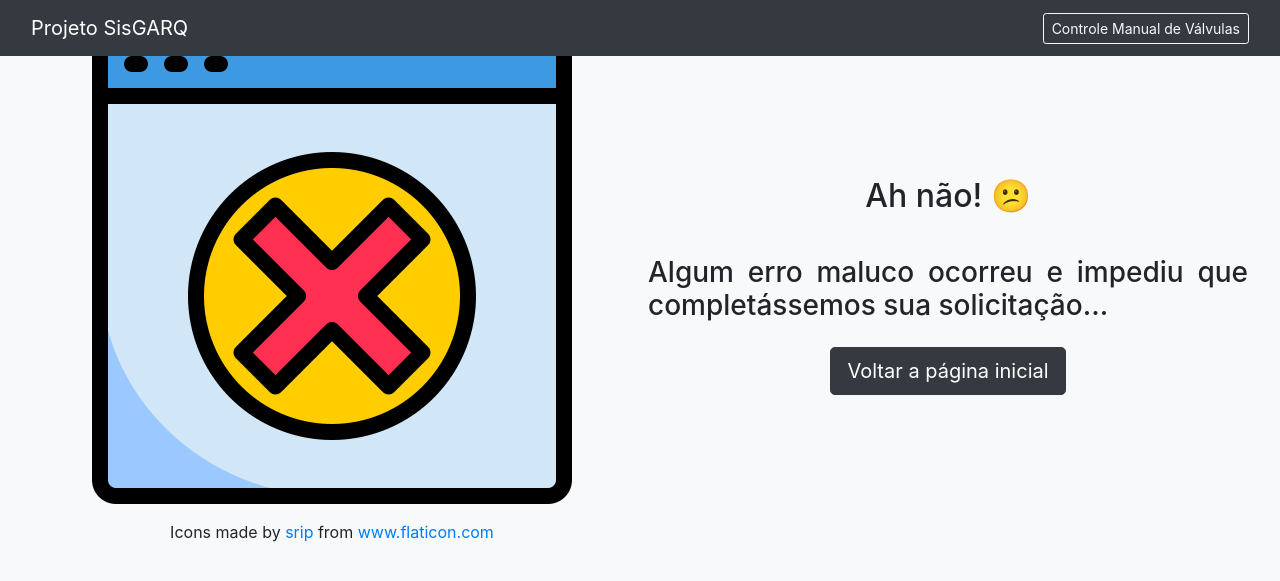
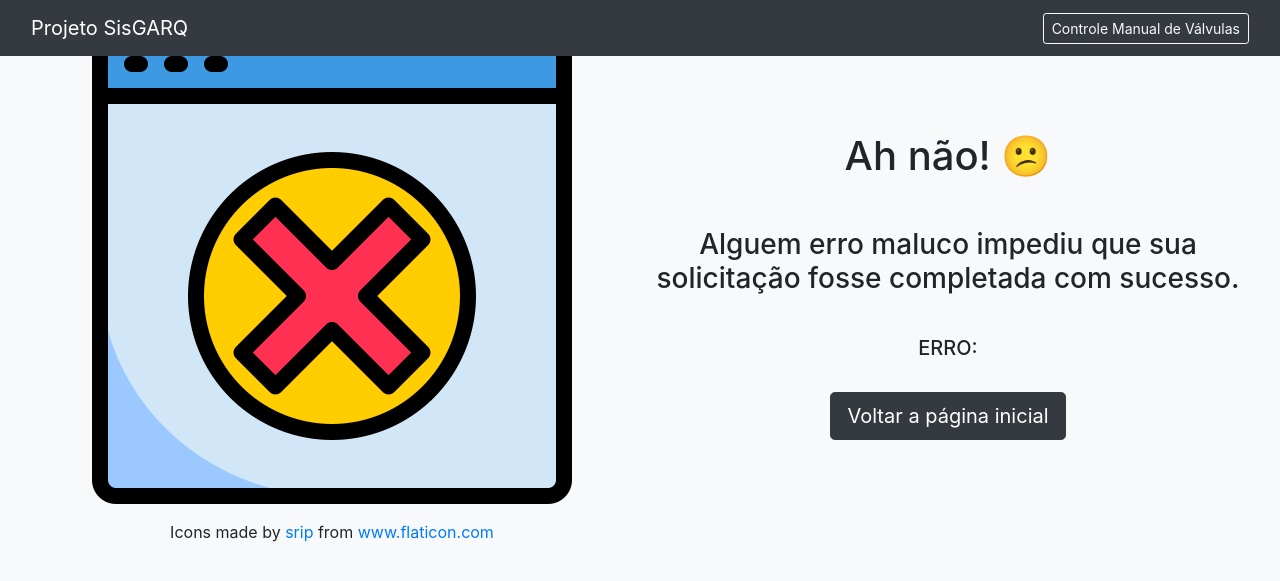
Before and after one commit to MichelHanzenScheeren/flask_and_opencv, a Flask app: template app/templates/error.html in a window 1280 px wide. Shown: the top 581 px of the page. Run offline with Flask 2, Linux system fonts and the light colour scheme; the template is opened without the code that fills it, so the values that code supplies are empty; some libraries are stand-ins or nearby versions.

Commit message:
Melhorias gráficas gerais na página de erro. Adição da mensagem de erro que ocorreu.

```diff
--- a/app/controllers/controller.py
+++ b/app/controllers/controller.py
@@ -21,7 +21,7 @@ def configure_routes(app):
 
     @app.errorhandler(404)
     def internal_server_error(error):
-        parameters = {'message': str(error), 'valves_number': NUMBER_OF_VALVES}
+        parameters = {'message': str(error).replace('404 Not Found: ', ''), 'valves_number': NUMBER_OF_VALVES}
         return render_template('error.html', page='error', parameters=parameters), 404
 
     webcam = Webcam()
--- a/app/domain/use_cases/analyze_use_case.py
+++ b/app/domain/use_cases/analyze_use_case.py
@@ -38,7 +38,7 @@ class AnalyzeUseCase():
     def get_results(self):
         try:
             if len(self.analyze.results.signals) == 0:
-                raise AppError('get_results', 'Nenhum resultado encontrado')
+                raise AppError('get_results', 'Nenhum resultado foi encontrado.')
             return self.analyze.results
         except Exception as error:
             return ResponseUseCase.redirect_to_error_page(error)
--- a/app/templates/error.html
+++ b/app/templates/error.html
@@ -7,15 +7,19 @@
       <img src="{{ url_for('static', filename='files/error.png') }}" alt="error-404" class="img-responsive img-rounded">
     </div>
     <div class="row align-items-center justify-content-center">
-        <div>Icons made by <a href="https://www.flaticon.com/free-icon/404-error_2091553?term=error&page=2&position=86" title="srip">srip</a> from <a href="https://www.flaticon.com/" title="Flaticon">www.flaticon.com</a></div>
+      <div>Icons made by <a href="https://www.flaticon.com/free-icon/404-error_2091553?term=error&page=2&position=86"
+          title="srip">srip</a> from <a href="https://www.flaticon.com/" title="Flaticon">www.flaticon.com</a></div>
     </div>
   </div>
   <div class="col-md-6">
     <div class="row justify-content-center py-4">
-        <h2>Ah não! &#128533;</h1>
+      <h1>Ah não! &#128533;</h1>
     </div>
-      <div class="row p-2 text-justify">
-        <h3>Algum erro maluco ocorreu e impediu que completássemos sua solicitação...</h3>
+    <div class="row px-2 py-3 justify-content-center">
+      <h3 class="text-center">Alguem erro maluco impediu que sua solicitação fosse completada com sucesso.</h3>
+    </div>
+    <div class="row px-2 py-3 justify-content-center">
+      <h5 class="text-center"> ERRO: {{ parameters["message"] }} </h5>
     </div>
     <div class="row justify-content-center">
       <button id="redirect_btn" class="btn btn-lg btn-dark text-white mt-2 mb-1">Voltar a página inicial</button>
```
Also changed, not shown: app/templates/results.html (+13 -7 lines). Lines whose indentation alone changed are shown as unchanged.
